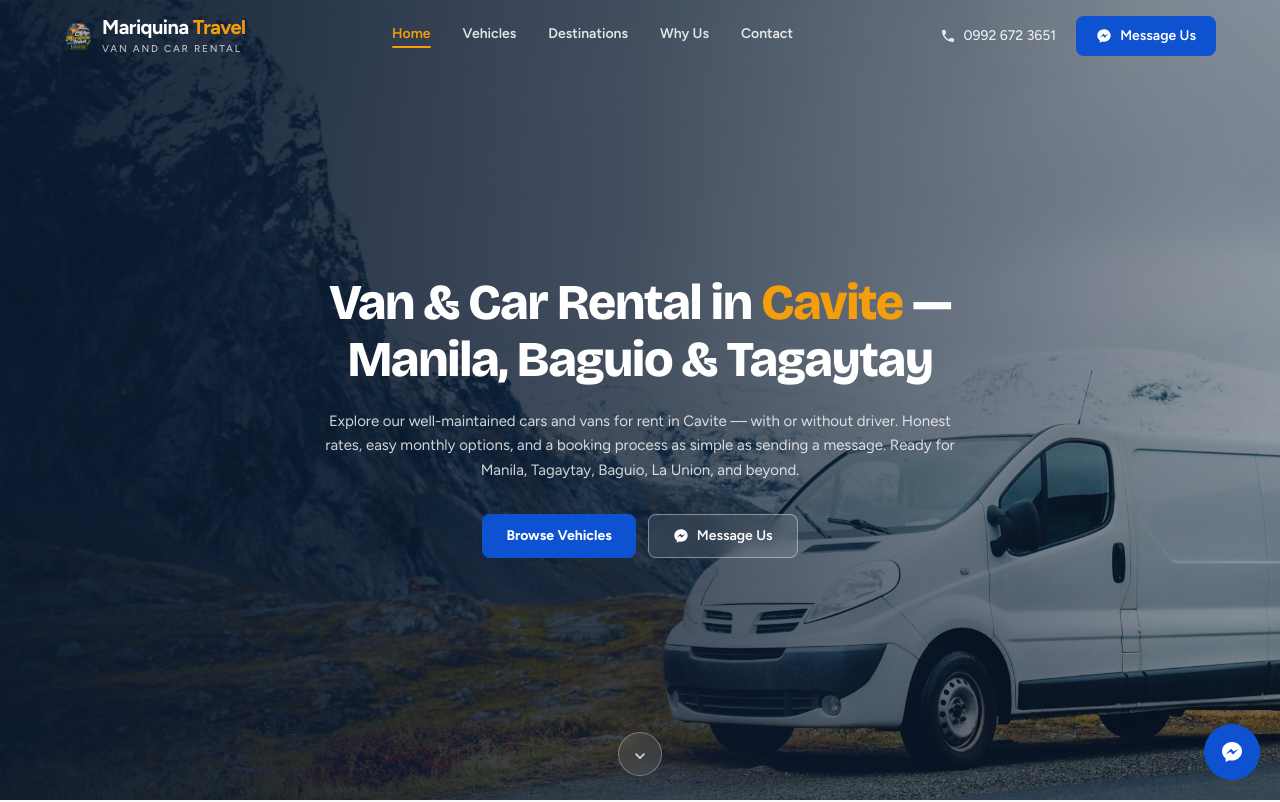
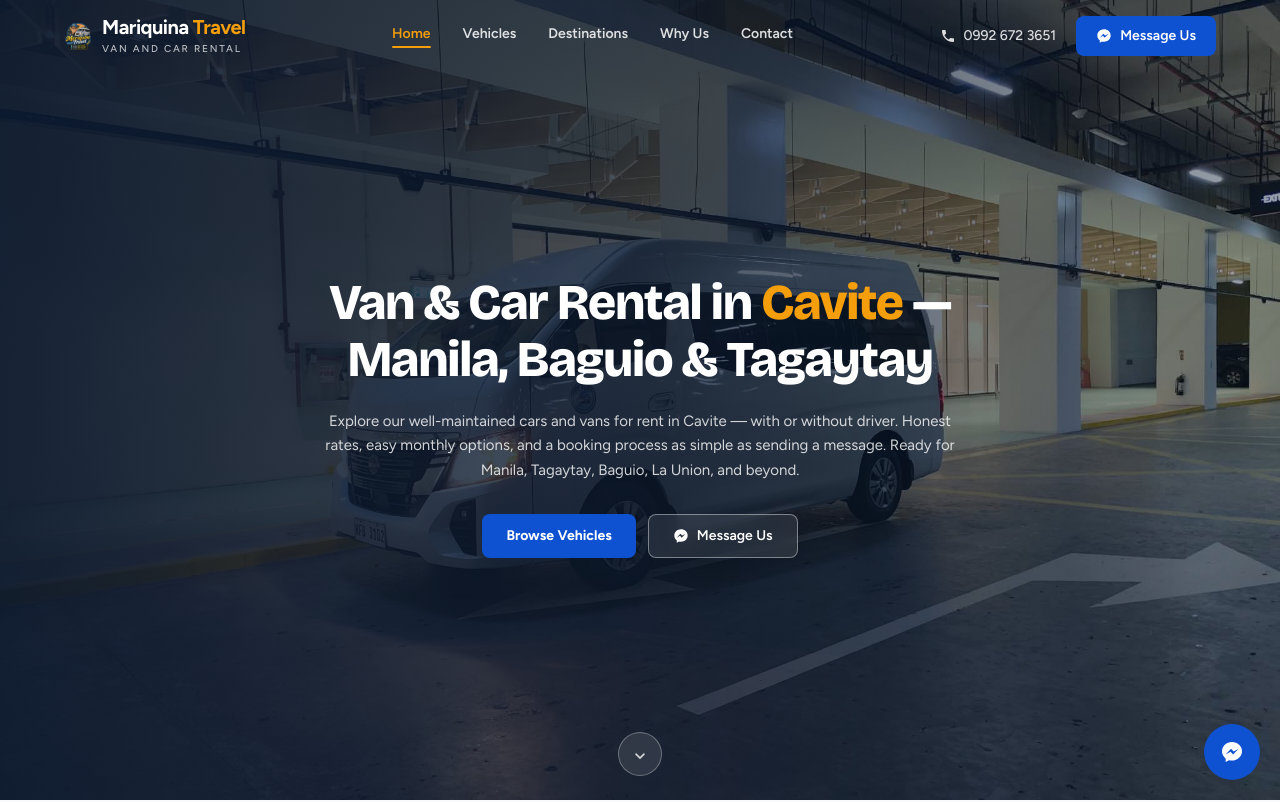
Before and after one commit to percivalmariquina15-sketch/mariquina-travel, a Next.js app: page / in a window 1280 px wide. Shown: the top 802 px of the page. Built offline with nearby package versions, Linux system fonts and the light colour scheme.

Commit message:
feat: hero background to first van photo

```diff
--- a/app/components/hero.tsx
+++ b/app/components/hero.tsx
@@ -6,8 +6,8 @@ export default function Hero() {
     <section id="home" className="relative -mt-[73px] overflow-hidden">
       <div className="absolute inset-0">
         <Image
-          src="/images/hero-van-2.jpg"
-          alt="White van parked near mountains on a road trip"
+          src="/images/vehicles/van.jpg"
+          alt="Mariquina Travel van available for rent"
           fill
           priority
           sizes="100vw"
```
Also changed, not shown: 1 other file (tests, documents, lock files or other folders).
